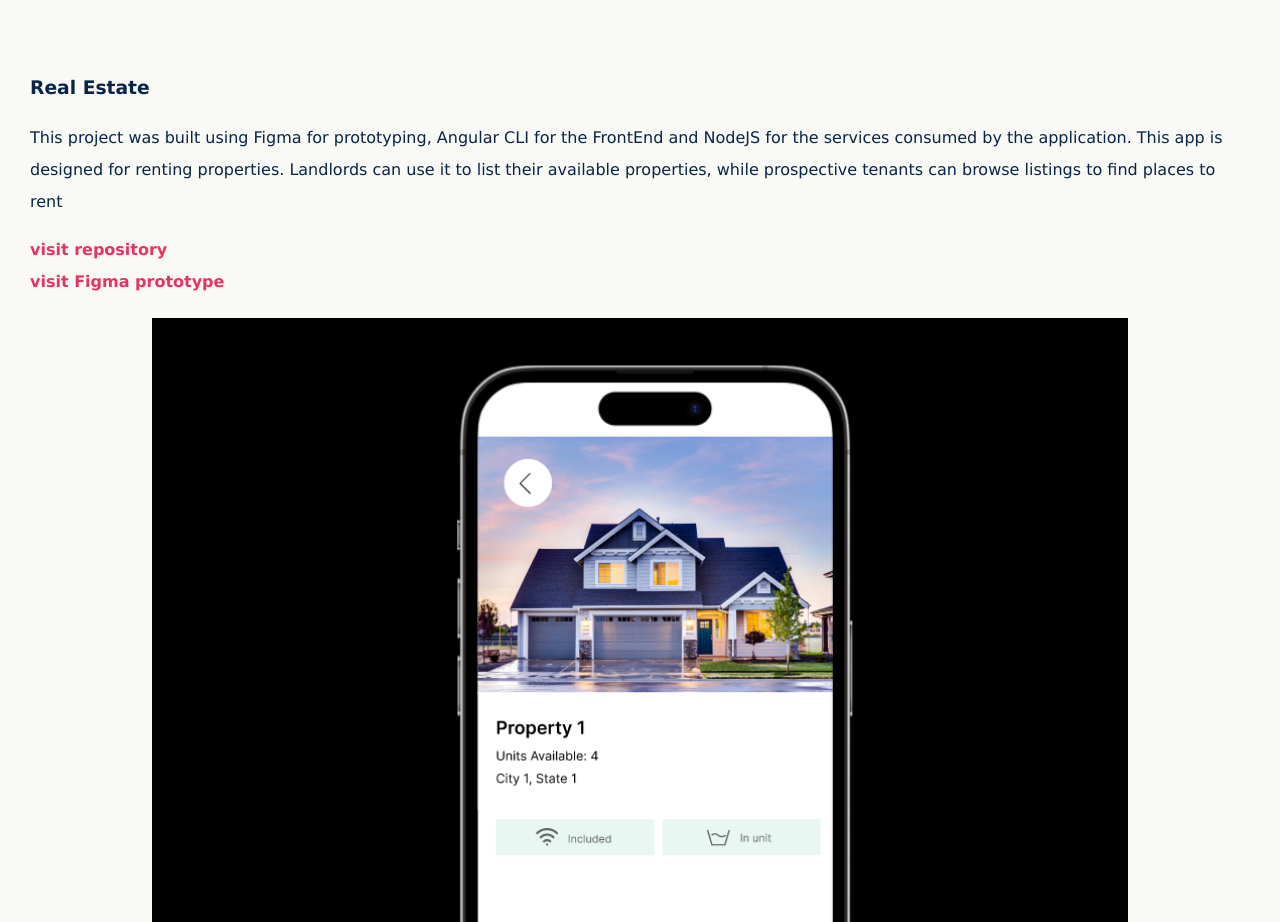
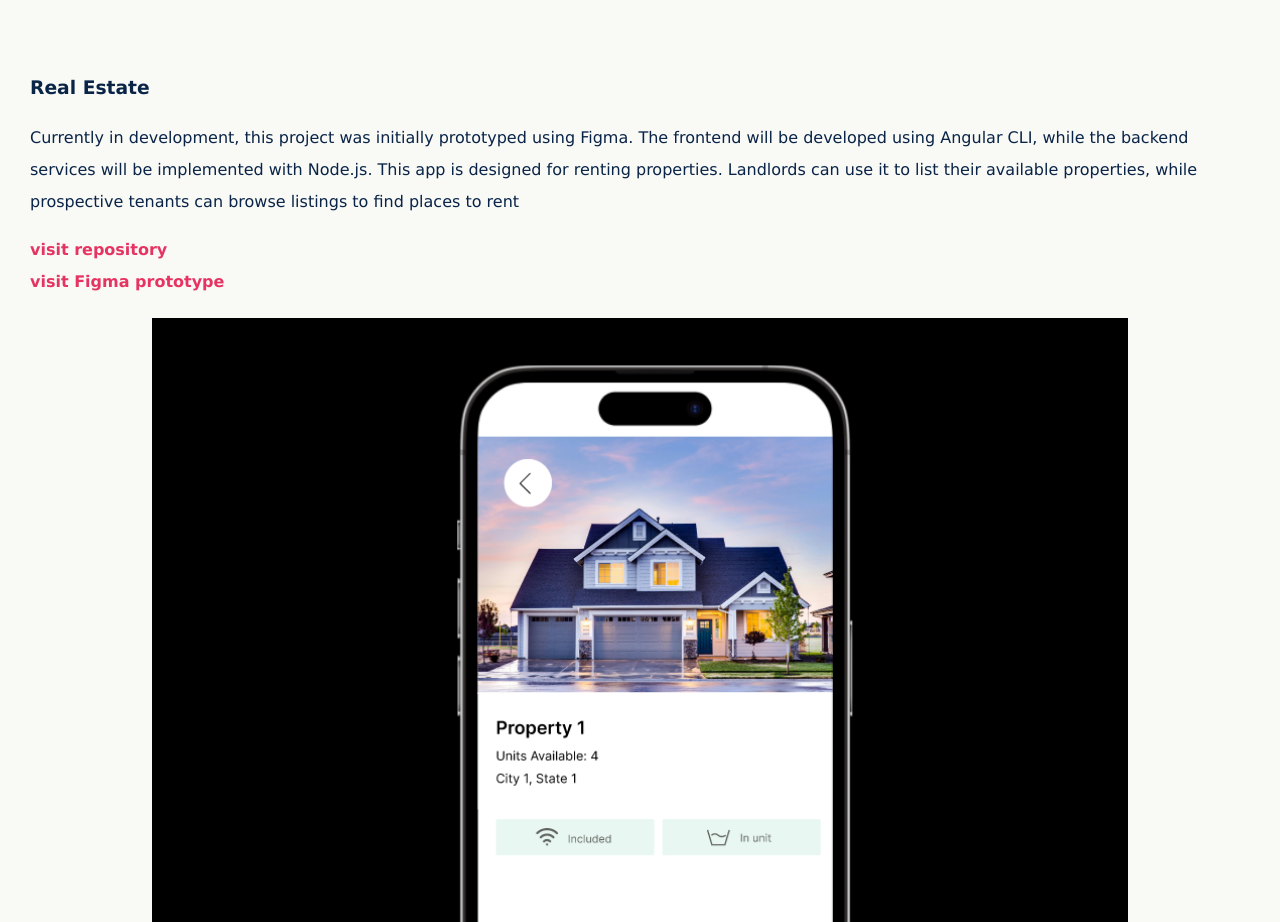
Before and after one commit to HuairaNimrod/huairanimrod.github.io, a plain HTML site: page portfolio.html in a window 1280 px wide. Shown: the part 5300-6222 px from the top of the page. Drawn offline with Linux system fonts and the light colour scheme.

Commit message:
description updated

```diff
--- a/portfolio.html
+++ b/portfolio.html
@@ -101,7 +101,7 @@
              <div class="web-page">
 
                 <h3>Real Estate</h3>
-                <p>This project was built using Figma for prototyping, Angular CLI for the FrontEnd and NodeJS for the services consumed by the application. This app is designed for renting properties. Landlords can use it to list their available properties, while prospective tenants can browse listings to find places to rent</p>
+                <p>Currently in development, this project was initially prototyped using Figma. The frontend will be developed using Angular CLI, while the backend services will be implemented with Node.js. This app is designed for renting properties. Landlords can use it to list their available properties, while prospective tenants can browse listings to find places to rent</p>
 
                 <a href="https://github.com/HuairaNimrod/real-estate">visit repository </a><br>
                 <a href="https://www.figma.com/design/POWaVi5j75ZSWrCf2alabL/Prototypes?node-id=0-1&m=dev&t=OQDdzkl3Bv811CMx-1">visit Figma prototype </a>
```
